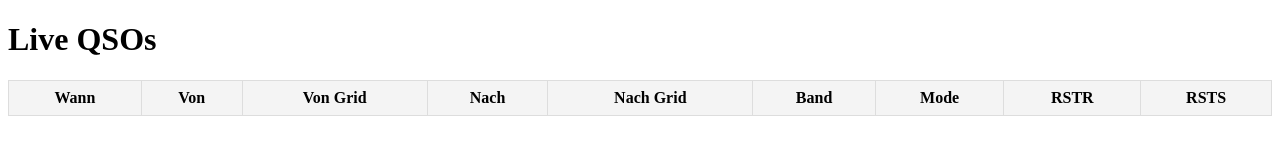
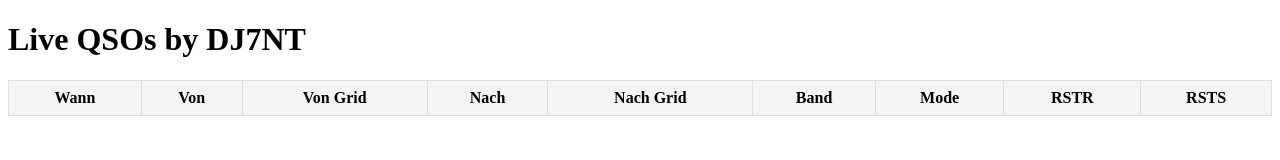
Before and after one commit to int2001/wavelog_stream, a website: page index.html in a window 1280 px wide. Drawn offline with nearby package versions, Linux system fonts and the light colour scheme; no server answers.

Commit message:
Git test

```diff
--- a/index.html
+++ b/index.html
@@ -25,7 +25,7 @@
   </style>
 </head>
 <body>
-<h1>Live QSOs</h1>
+<h1>Live QSOs by DJ7NT</h1>
     <table id="messagesTable">
         <thead>
             <tr>
```
